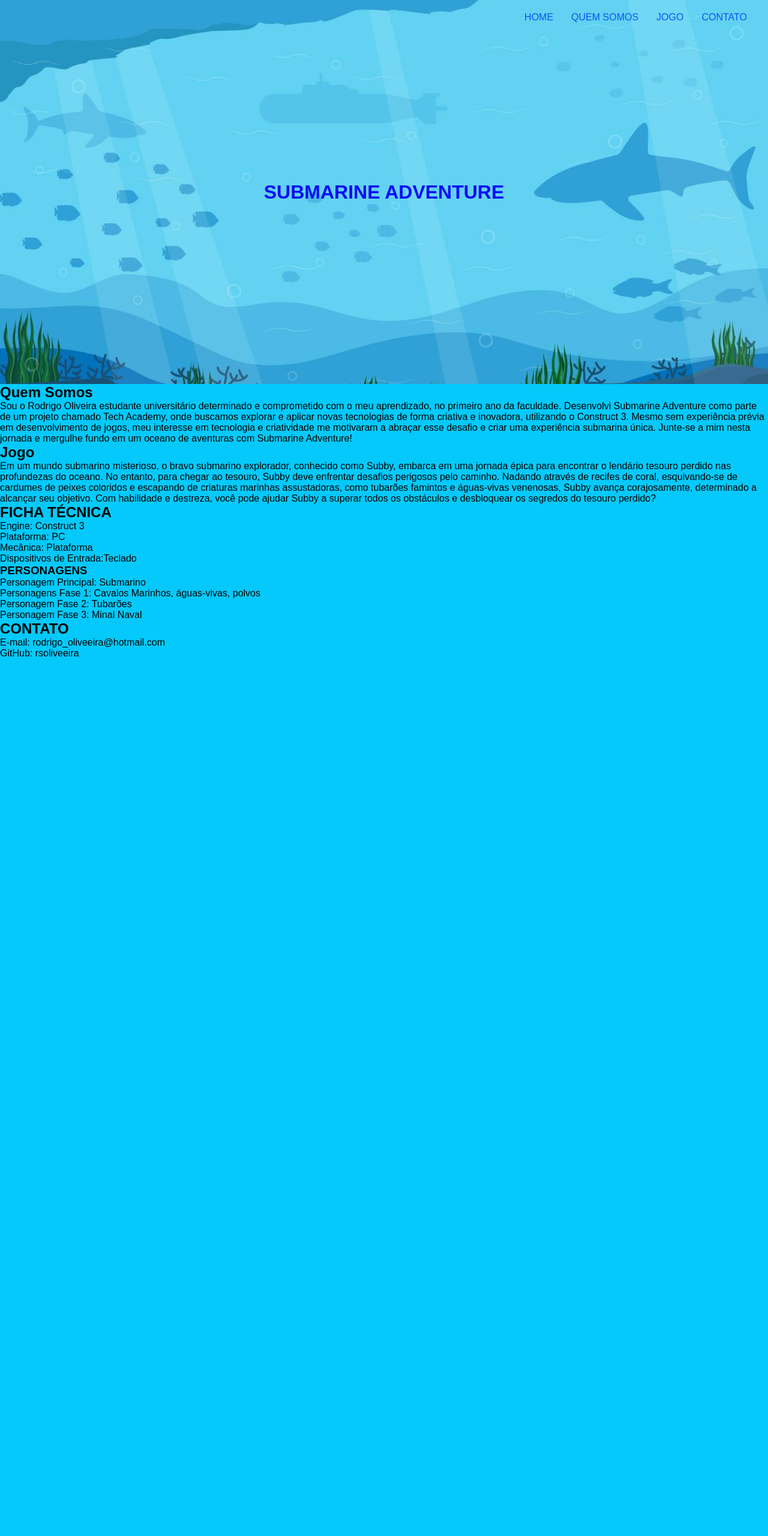
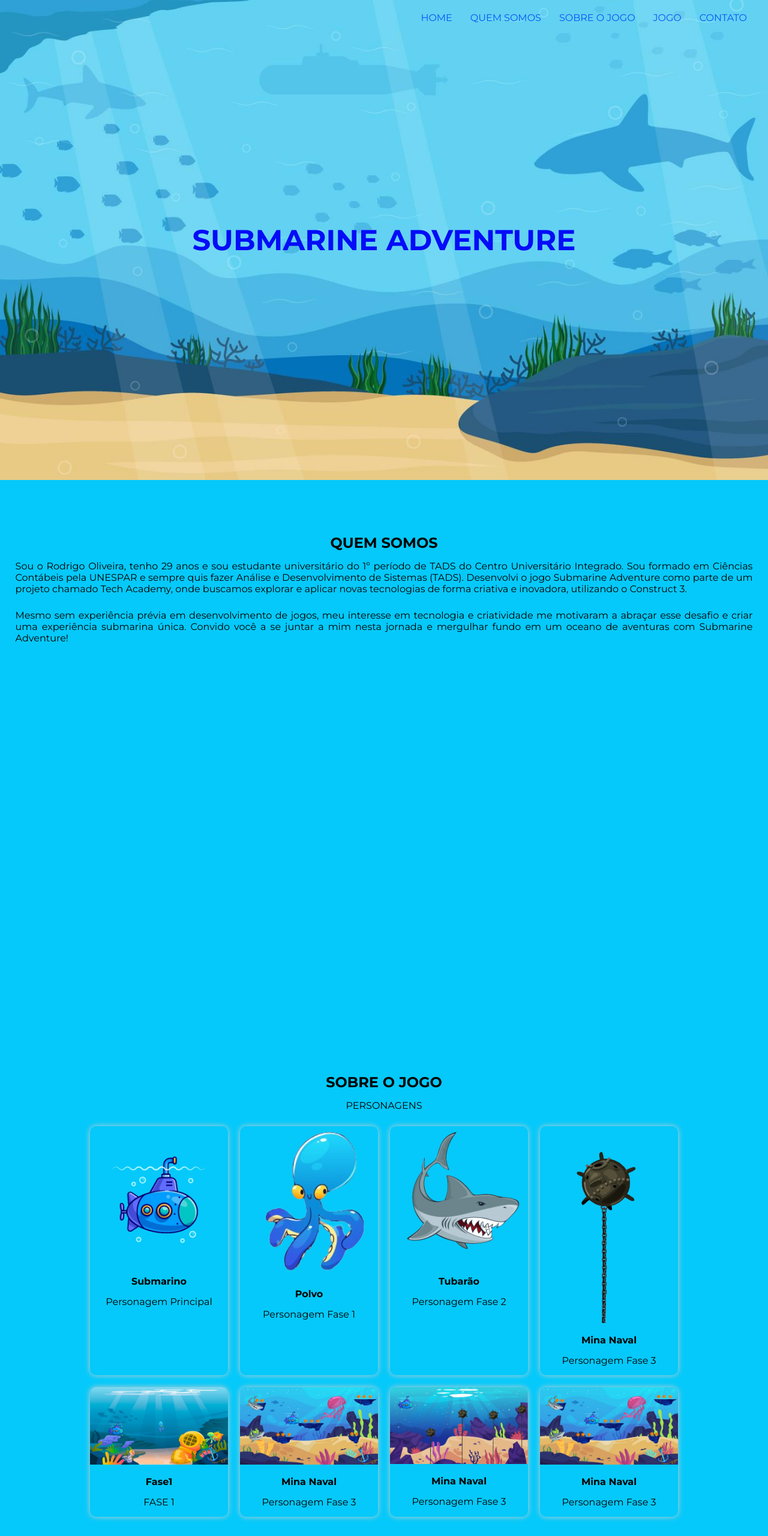
Before and after one commit to rsoliveeira/TechAcademy, a plain HTML site: page projeto.html in a window 1280 px wide. Shown: the top 2560 px of the page at 60% size. Before the commit the page ends 1098 px from the top, so only its background shows below. Drawn offline with Linux system fonts and the light colour scheme.

Commit message:
commit final1

```diff
--- a/projeto.html
+++ b/projeto.html
@@ -6,21 +6,29 @@
     <meta charset="UTF-8">
     <link rel="stylesheet" type="text/css" href="style.css">
     <link rel="shortcut icon" href="imagem/36.01-removebg-preview.png">
+    <link rel="preconnect" href="https://fonts.googleapis.com">
+    <link rel="preconnect" href="https://fonts.gstatic.com" crossorigin>
+    <link href="https://fonts.googleapis.com/css2?family=Montserrat:ital,wght@0,100..900;1,100..900&display=swap"
+        rel="stylesheet">
 </head>
 
 <body>
-
     <header>
-
+        <a id="home"></a>
         <div class="telaFundo">
+            <img src="imagem/vecteezy_ocean-background-in-vector_280778.jpg">
+            <h1 class="title">SUBMARINE ADVENTURE</h1>
             <div class="Navegacao">
                 <nav>
                     <ul>
                         <li>
-                            <a href="#projeto" title="HOME" class="button">HOME</a>
+                            <a href="#home" title="HOME" class="button">HOME</a>
                         </li>
                         <li>
                             <a href="#quemsomos" title="QUEM SOMOS" class="button">QUEM SOMOS</a>
+                        </li>
+                        <li>
+                            <a href="#sobreojogo" title="SOBRE O JOGO" class="button">SOBRE O JOGO</a>
                         </li>
                         <li>
                             <a href="#jogo" title="JOGO" class="button">JOGO</a>
@@ -31,42 +39,141 @@
                     </ul>
                 </nav>
             </div>
-            <div>
-                <h1 class="title">SUBMARINE ADVENTURE</h1>
-            </div>
         </div>
     </header>
 
     <main>
         <section id="quemsomos" class="space-between-sections">
             <h2>Quem Somos</h2>
-            <p class="fonte-diferente">
-                Sou o Rodrigo Oliveira estudante universitário determinado e comprometido com o meu aprendizado, no primeiro ano da faculdade. Desenvolvi Submarine Adventure como parte de um projeto chamado Tech Academy, onde buscamos explorar e aplicar novas tecnologias de forma criativa e inovadora, utilizando o Construct 3. Mesmo sem experiência prévia em desenvolvimento de jogos, meu interesse em tecnologia e criatividade me motivaram a abraçar esse desafio e criar uma experiência submarina única.
-            Junte-se a mim nesta jornada e mergulhe fundo em um oceano de aventuras com Submarine Adventure!
+            <p>
+                Sou o Rodrigo Oliveira, tenho 29 anos e sou estudante universitário do 1º período de TADS do Centro
+                Universitário Integrado. Sou formado em Ciências Contábeis pela UNESPAR e sempre quis fazer Análise e
+                Desenvolvimento de Sistemas (TADS). Desenvolvi o jogo Submarine Adventure como parte de um projeto
+                chamado Tech Academy, onde buscamos explorar e aplicar novas tecnologias de forma criativa e inovadora,
+                utilizando o Construct 3.
             </p>
+            <p>
+                Mesmo sem experiência prévia em desenvolvimento de jogos, meu interesse em tecnologia e criatividade me
+                motivaram a abraçar esse desafio e criar uma experiência submarina única. Convido você a se juntar a mim
+                nesta jornada e mergulhar fundo em um oceano de aventuras com Submarine Adventure!
+            </p>
+        </section>
+
+        <section id="sobreojogo" class="space-between-sections">
+            <div class="centro">
+                <h2>SOBRE O JOGO </h2>
+                <p>PERSONAGENS</p>
+                <div class="grid">
+                    <div class="coluna">
+                        <img src="imagem/36.01-removebg-preview.png" alt="Submarino" title="Submarino">
+                        <p>
+                            <strong>Submarino</strong>
+                        </p>
+                        <p>
+                            Personagem Principal
+                        </p>
+                    </div> <!--fim da coluna-->
+
+                    <div class="coluna">
+                        <img src="imagem/l1.png" alt="Polvo" title="Polvo">
+                        <p>
+                            <strong>Polvo</strong>
+                        </p>
+                        <p>
+                            Personagem Fase 1
+                        </p>
+                    </div> <!--fim da coluna-->
+
+                    <div class="coluna">
+                        <img src="imagem/3703-removebg-preview.png" alt="Tubarão" title="Tubarão">
+                        <p>
+                            <strong>Tubarão</strong>
+                        </p>
+                        <p>
+                            Personagem Fase 2
+                        </p>
+                    </div> <!--fim da coluna-->
+
+                    <div class="coluna">
+                        <img src="imagem/mina_naval-removebg-preview.png" alt="Mina Naval" title="Mina Naval">
+                        <p>
+                            <strong>Mina Naval</strong>
+                        </p>
+                        <p>
+                            Personagem Fase 3
+                        </p>
+                    </div> <!--fim da coluna-->
+
+                            <div class="coluna">
+                        <img src="imagem/fase1.jpg" alt="Fase1" title="Fase1">
+                        <p>
+                            <strong>Fase1</strong>
+                        </p>
+                        <p>
+                            FASE 1
+                        </p>
+                    </div> <!--fim da coluna-->
+
+                    <div class="coluna">
+                        <img src="imagem/fase2.jpg" alt="Mina Naval" title="Mina Naval">
+                        <p>
+                            <strong>Mina Naval</strong>
+                        </p>
+                        <p>
+                            Personagem Fase 3
+                        </p>
+                    </div> <!--fim da coluna-->
+
+
+                    <div class="coluna">
+                        <img src="imagem/fase3.jpg" alt="Mina Naval" title="Mina Naval">
+                        <p>
+                            <strong>Mina Naval</strong>
+                        </p>
+                        <p>
+                            Personagem Fase 3
+                        </p>
+                    </div> <!--fim da coluna-->
+
+
+                    <div class="coluna">
+                        <img src="imagem/fase2.jpg" alt="Mina Naval" title="Mina Naval">
+                        <p>
+                            <strong>Mina Naval</strong>
+                        </p>
+                        <p>
+                            Personagem Fase 3
+                        </p>
+                    </div> <!--fim da coluna-->
+                </div>
+
+                <h2>FICHA TÉCNICA</h2>
+                            <ul>
+                                <li>Engine: Construct 3</li>
+                                <li>Plataforma: PC</li>
+                                <li>Mecânica: Plataforma</li>
+                                <li>Dispositivos de Entrada:Teclado</li>
+                            </ul>
+         </div>
          </section>
 
          <section id="jogo" class="space-between-sections">
                     <h2>Jogo</h2>
                     <p>
-                Em um mundo submarino misterioso, o bravo submarino explorador, conhecido como Subby, embarca em uma jornada épica para encontrar o lendário tesouro perdido nas profundezas do oceano. No entanto, para chegar ao tesouro, Subby deve enfrentar desafios perigosos pelo caminho. Nadando através de recifes de coral, esquivando-se de cardumes de peixes coloridos e escapando de criaturas marinhas assustadoras, como tubarões famintos e águas-vivas venenosas, Subby avança corajosamente, determinado a alcançar seu objetivo. Com habilidade e destreza, você pode ajudar Subby a superar todos os obstáculos e desbloquear os segredos do tesouro perdido?
+                        Em um mundo submarino misterioso, o bravo submarino explorador, conhecido como Subby, embarca em
+                        uma
+                        jornada épica para encontrar o lendário tesouro perdido nas profundezas do oceano. No entanto,
+                        para
+                        chegar ao tesouro, Subby deve enfrentar desafios perigosos pelo caminho. Nadando através de
+                        recifes de
+                        coral, esquivando-se de cardumes de peixes coloridos e escapando de criaturas marinhas
+                        assustadoras,
+                        como tubarões famintos e águas-vivas venenosas, Subby avança corajosamente, determinado a
+                        alcançar seu
+                        objetivo. Com habilidade e destreza, você pode ajudar Subby a superar todos os obstáculos e
+                        desbloquear
+                        os segredos do tesouro perdido?
                     </p>
-            </div>
-            <h2>FICHA TÉCNICA</h2>
-               <ul>
-                    <li>
-                    Engine: Construct 3</li>
-                    <li>Plataforma: PC</li>
-                    <li>Mecânica: Plataforma</li>
-                    <li>Dispositivos de Entrada:Teclado</li>
-                </ul>
-                <h3>PERSONAGENS</h3>
-                <ul>
-                    <li>Personagem Principal: Submarino</li>
-                    <li>Personagens Fase 1: Cavalos Marinhos, águas-vivas, polvos</li>
-                    <li>Personagem Fase 2: Tubarões</li>
-                    <li>Personagem Fase 3: Minal Naval </li>
-                </ul>
         </section>
 
          <section id="contato" class="space-between-sections">
@@ -78,6 +185,8 @@
         </section>
     </main>
 
+    <footer>
+        <p>Desenvolvido por Rodrigo Oliveira - Todos os direitos reservados</p>
+    </footer>
 </body>
-
 </html>
--- a/style.css
+++ b/style.css
@@ -5,13 +5,20 @@
 
 body {
     background-color: rgb(5, 201, 250);
-    font-family: Arial;
+    font-family: 'Montserrat';
     Margin: 0;
 }
 
+html {
+    scroll-behavior: smooth; /* Adiciona a transição suave ao scroll */
+}
 
-.title {
-    color: rgb(4, 12, 248);
+section {
+    padding-top: 2%;
+}
+
+.space-between-sections {
+    margin-bottom: 640px; /* Adicione a margem desejada entre as seções */
 }
 
 header nav ul {
@@ -26,6 +33,7 @@ header nav ul {
     position: absolute;
     top: 0;
     right: 0;
+    position: fixed;
 }
 
 .Navegacao nav {
@@ -45,18 +53,81 @@ header nav ul {
     margin: auto;
 }
 
-.centro {
-    /* centralizar */
-    margin: auto;
-}
-
 .telaFundo {
-    background-image: url("imagem/vecteezy_ocean-background-in-vector_280778.jpg");
-    height: 50vw;
+    position: relative;
+    height: 100vh; /* Use 100vh para ocupar toda a altura da tela */
     background-size: cover;
     background-repeat: no-repeat;
     display: flex;
     justify-content: center;
-    flex-direction: column;
     align-items: center;
 }
+
+.telaFundo img {
+    width: 100%;
+    height: 100%;
+    object-fit: cover;
+    position: absolute;
+    top: 0;
+    left: 0;
+    z-index: -1; /* Coloca a imagem no fundo */
+}
+
+.title {
+    color: rgb(4, 12, 248);
+    font-size: 3em;
+    text-align: center;
+    z-index: 1; /* Coloca o título sobre a imagem */
+    position: relative;
+}
+
+#quemsomos h2, #sobreojogo h2, #jogo h2, #contato h2{
+    margin: 5%;
+    text-align: center;
+    margin-bottom: 5px; /* Reduz a margem inferior do h2 */
+    text-transform: uppercase;
+}
+
+#quemsomos p, #jogo p, #contato p{
+    margin: 2%;
+    text-align: center; /* Centraliza o texto */
+    text-align: justify; /* Justifica o texto */
+    margin-top: 15px; /* Reduz a margem superior do p */
+}
+
+.grid {
+    /* aplicar a grid */
+    display: grid;
+    /* configura as colunas */
+    grid-template-columns: 25% 25% 25% 25%;
+}
+
+.grid .coluna {
+    /* sombra */
+    box-shadow: 0 0 10px #CCC;
+    /* borda arredondada */
+    border-radius: 10px;
+    /*margem externa */
+    margin: 10px
+}
+
+.grid .coluna img {
+    /* largura */
+    width: 100%;
+    /* arredondar cantos */
+    border-radius: 10px 10px 0 0 ;
+}
+
+.grid .coluna p, #sobreojogo p {
+    margin: 15px;
+    /* alinhar ao centro */
+    text-align: center;
+}
+
+footer {
+    background-color: black;
+    color: white;
+    padding: 30px;
+    box-sizing: border-box;
+    text-align: center;
+}
```
Also changed, not shown: imagem/3703-removebg-preview.png (added), imagem/mina_naval-removebg-preview.png (added). Lines whose indentation alone changed are shown as unchanged.
